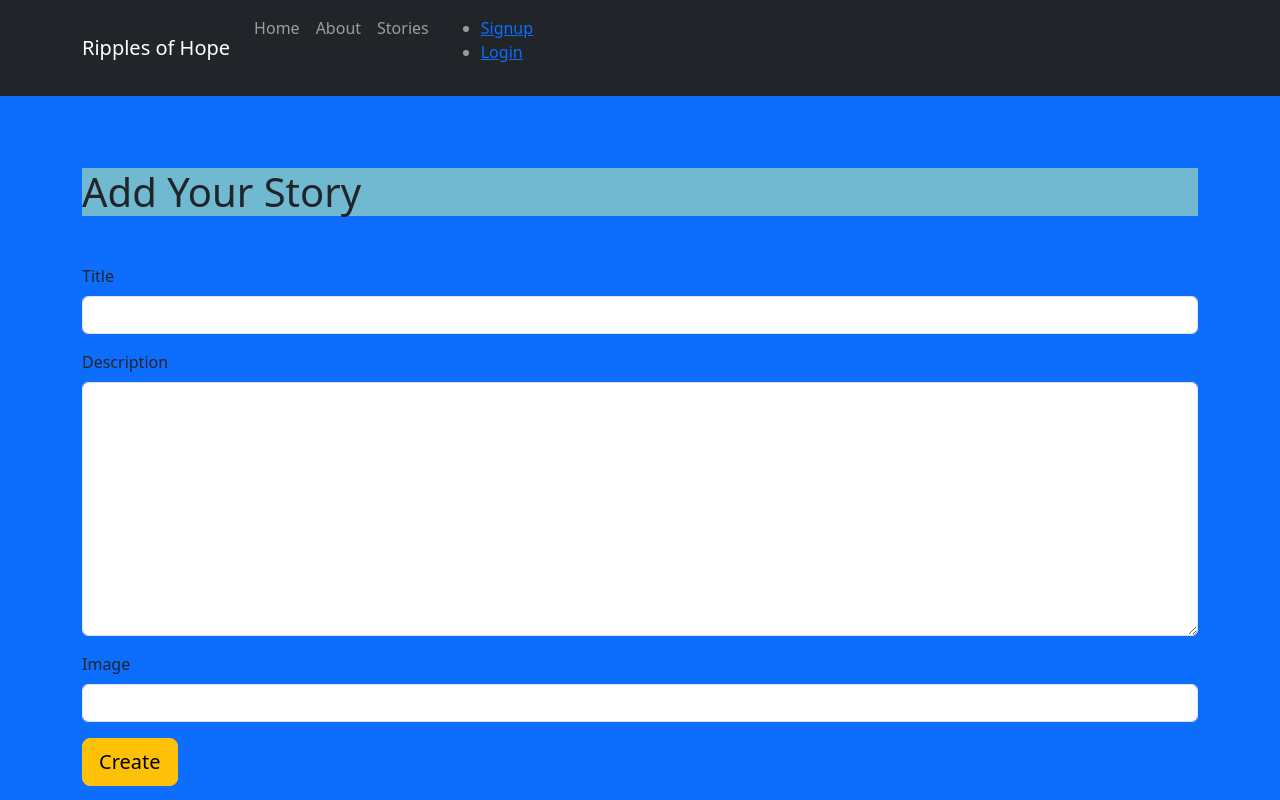
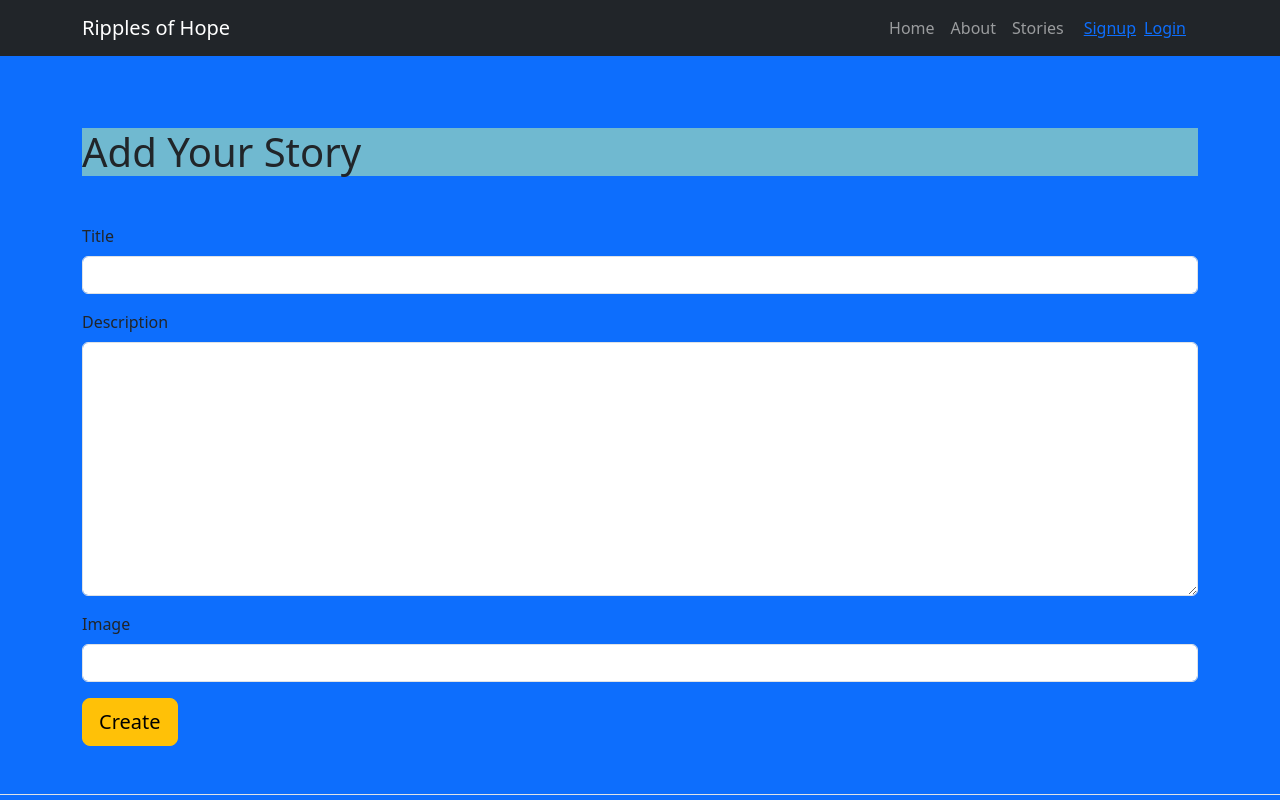
Before and after one commit to kristyvanatta/Ripples-of-Hope, a React (Create React App) app in the folder client/: page /addStory in a window 1280 px wide. Shown: the top 800 px of the page. Built offline with nearby package versions, Linux system fonts and the light colour scheme.

Commit message:
fixed login logout

```diff
--- a/client/src/components/addStory.js
+++ b/client/src/components/addStory.js
@@ -41,6 +41,7 @@ export default function AddStory() {
 
   return (
     <>
+      {/* <MyStory /> */}
       <div className='container'>
         <h1 className='mt-5 mb-5'>Add Your Story</h1>
         <form onSubmit={handleFormSubmit} className="card-body">
@@ -62,7 +63,7 @@ export default function AddStory() {
         </form>
       </div>
 
-     {/* <MyStory /> */}
+
     </>
   )
 }
--- a/client/src/components/nav.js
+++ b/client/src/components/nav.js
@@ -11,7 +11,7 @@ const AppNavbar = () => {
   function showNavigation() {
     if (Auth.loggedIn()) {
       return (
-        <ul className="flex-row">
+        <ul className="navbar-nav ms-auto">
           <li className="mx-1">
             <Link to="/addStory">Your Story</Link>
           </li>
@@ -25,7 +25,7 @@ const AppNavbar = () => {
       );
     } else {
       return (
-        <ul className="flex-row">
+        <ul className="navbar-nav ms-auto">
           <li className="mx-1">
             <Link to="/signup">Signup</Link>
           </li>
@@ -43,7 +43,7 @@ const AppNavbar = () => {
       <Navbar bg="dark" variant="dark">
           <Container>
               <Navbar.Brand href="/">Ripples of Hope</Navbar.Brand>
-              <Nav className="me-auto">
+              <Nav className="navbar-nav ms-auto">
                   <Nav.Link href="/">Home</Nav.Link>
                   <Nav.Link href="/about">About</Nav.Link>
                   <Nav.Link href="/stories">Stories</Nav.Link>
```
